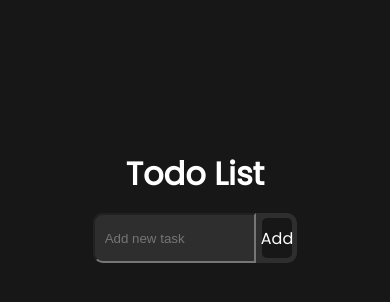
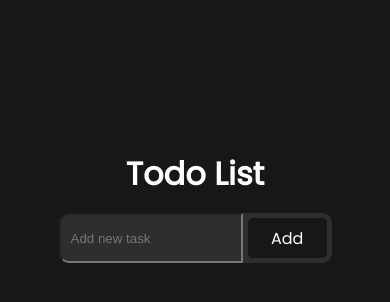
Before and after one commit to t-sweta/Listify, a React (Create React App) app: page / in a window 390 px wide. Shown: the top 302 px of the page. Built offline with nearby package versions, Linux system fonts and the light colour scheme.

Commit message:
Responsiveness Added

```diff
--- a/src/components/TodoList.css
+++ b/src/components/TodoList.css
@@ -94,11 +94,11 @@ p {
 }
 
 .left i {
-    margin-right: 15px;
+    margin-right: 1rem;
 }
 
 .right i {
-    margin-right: 15px;
+    margin-right: 1rem;
 }
 
 .completed {
@@ -134,3 +134,50 @@ p {
     text-decoration-color: #3b9464;
     color: #3b9464;
 }
+
+@media (min-width: 0px) and (max-width: 950px) {
+    .container {
+        width: 100%;
+        margin-top: 150px;
+    }
+
+    .input {
+        width: 70%;
+    }
+
+    .input input {
+        width: 70%;
+    }
+
+    .button {
+        width: 30%;
+    }
+
+    ul {
+        width: 90%;
+    }
+
+    .all-tasks {
+        width: 70%;
+    }
+
+    .tasks {
+        margin-top: 15px;
+        height: auto;
+    }
+
+    .left {
+        width: 100%;
+    }
+
+    p {
+        margin-top: 5px;
+        margin-bottom: 5px;
+    }
+
+    .right {
+        display: flex;
+        flex-direction: row;
+        margin-right: 1px;
+    }
+}
```
